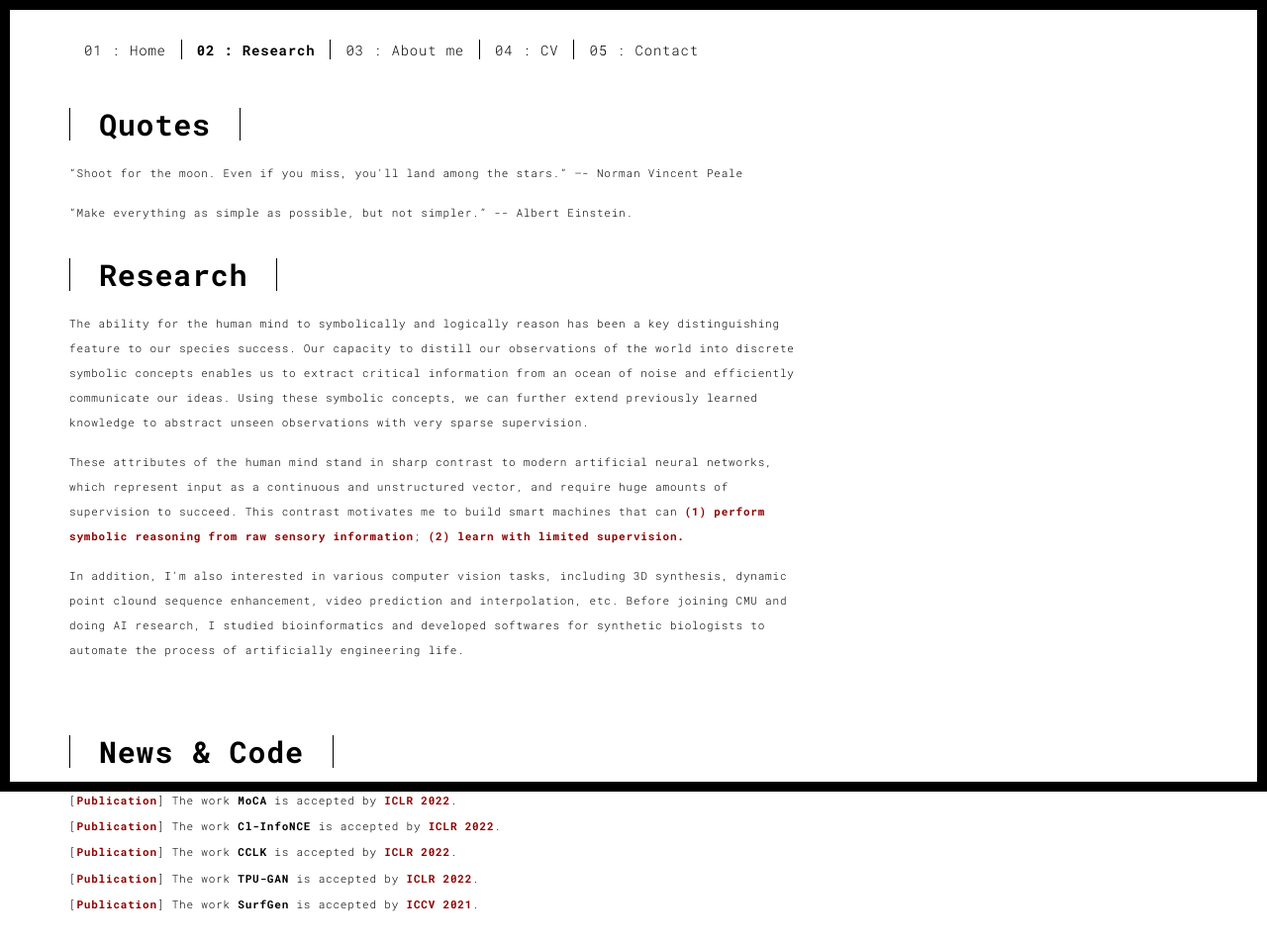
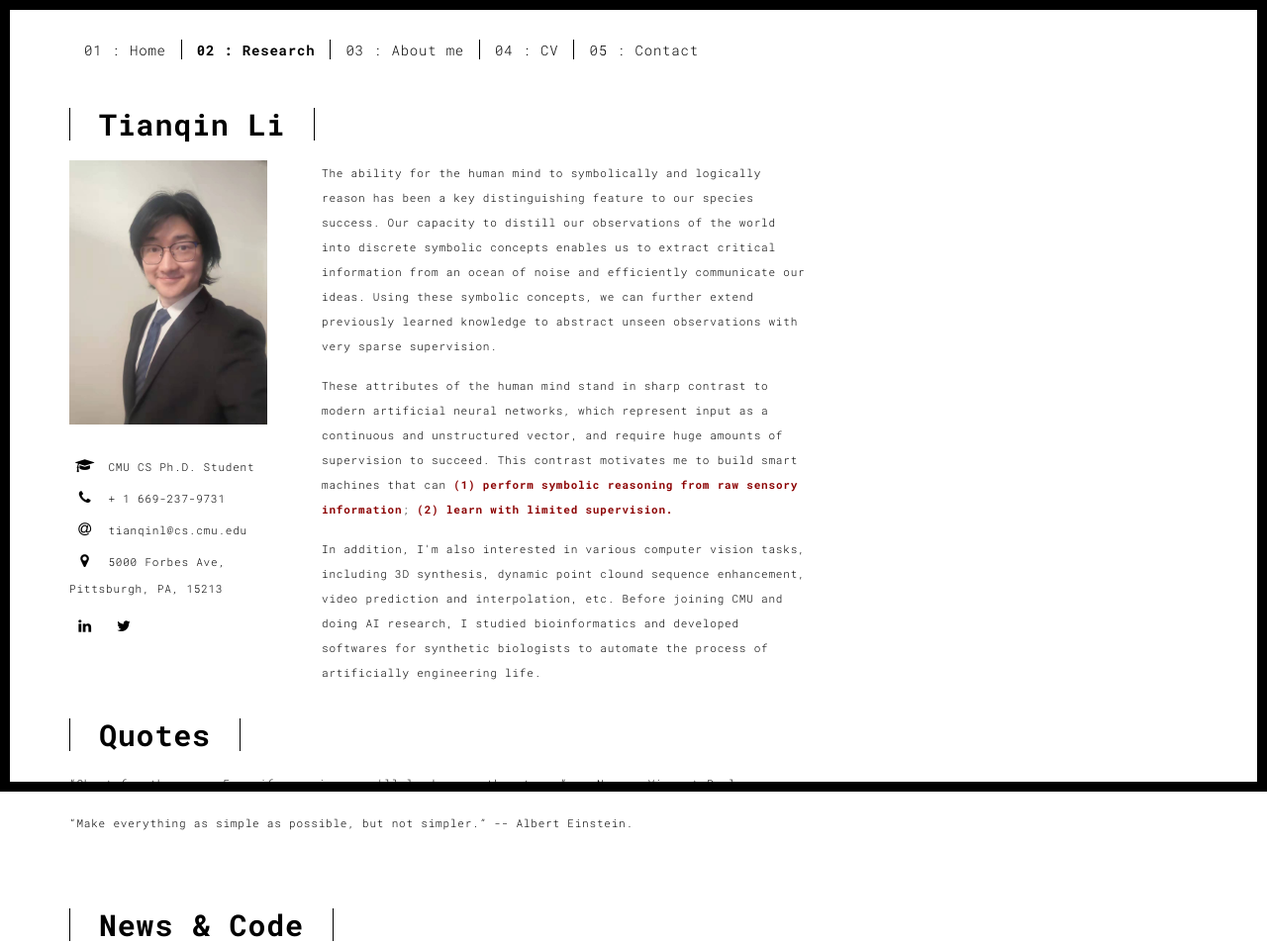
Before and after one commit to Crazy-Jack/Crazy-Jack.github.io, a plain HTML site: page works.html in a window 1280 px wide. Shown: the top 954 px of the page at 99% size. Drawn offline with Linux system fonts and the light colour scheme.

Commit message:
reorganize

```diff
--- a/works.html
+++ b/works.html
@@ -55,13 +55,54 @@
     <div class="row">
         <div class="col-sm-8 section-container-spacer">
           <div>
-            <h1 class="h2">Quotes</h1>
-            <p>
-              “Shoot for the moon. Even if you miss, you'll land among the stars.”
-              —- Norman Vincent Peale
-            </p>
-            <p>“Make everything as simple as possible, but not simpler.” -- Albert Einstein.</p>
-            <h1 class="h2">Research</h1>
+
+
+            <h1 class="h2">Tianqin Li</h1>
+            <div style="display: flex;">
+              <div>
+                <img src="./assets/images/me003.jpeg" width="200em">
+                <br>
+                <br>
+                <div class="address-container">
+                  <!-- <div style="padding: 6em;"></div> -->
+                  <ul class="list-unstyled">
+                    <li>
+                      <span class="fa-icon">
+                        <i class="fa fa-graduation-cap" aria-hidden="true"></i>
+                      </span>
+                      CMU CS Ph.D. Student
+                    </li>
+                    <li>
+                      <span class="fa-icon">
+                        <i class="fa fa-phone" aria-hidden="true"></i>
+                      </span>
+                      + 1 669-237-9731
+                    </li>
+                    <li>
+                      <span class="fa-icon">
+                        <i class="fa fa-at" aria-hidden="true"></i>
+                      </span>
+                      tianqinl@cs.cmu.edu
+                    </li>
+                    <li>
+                      <span class="fa-icon">
+                        <i class="fa fa fa-map-marker" aria-hidden="true"></i>
+                      </span>
+                      5000 Forbes Ave, Pittsburgh, PA, 15213
+                    </li>
+                  </ul>
+                  <!-- <h3>Follow me on social networks</h3> -->
+                  <a href="https://www.linkedin.com/in/tianqin-li-b16299170/" target="_blank" title="" class="fa-icon">
+                    <i class="fa fa-linkedin"></i>
+                  </a>
+                  <a href="https://twitter.com/Jack_Litq" title="" target="_blank" class="fa-icon">
+                    <i class="fa fa-twitter"></i>
+                  </a>
+
+                </div>
+              </div>
+              <div style="padding-left: 5em;"></div>
+              <div>
                 <p>The ability for the human mind to symbolically and logically
                   reason has been a key distinguishing feature to our species success.
                   Our capacity to distill our observations of the world into discrete symbolic
@@ -74,6 +115,17 @@
                   raw sensory information</b></span>; <span style="color: darkred"><b>(2) learn with limited supervision. </b></span></p>
                   <p>In addition, I'm also interested in various computer vision tasks, including 3D synthesis, dynamic point clound sequence enhancement, video prediction and interpolation, etc.
                     Before joining CMU and doing AI research, I studied bioinformatics and developed softwares for synthetic biologists to automate the process of artificially engineering life. </p>
+              </div>
+            </div>
+
+            <h1 class="h2">Quotes</h1>
+            <p>
+              “Shoot for the moon. Even if you miss, you'll land among the stars.”
+              —- Norman Vincent Peale
+            </p>
+            <p>“Make everything as simple as possible, but not simpler.” -- Albert Einstein.</p>
+
+
           </div>
         </div>
     </div>
@@ -226,6 +278,8 @@
 
 
   </div>
+
+  </div>
 </div>
 
 
```
Also changed, not shown: contact.html (+0 -12 lines). Lines whose indentation alone changed are shown as unchanged.
